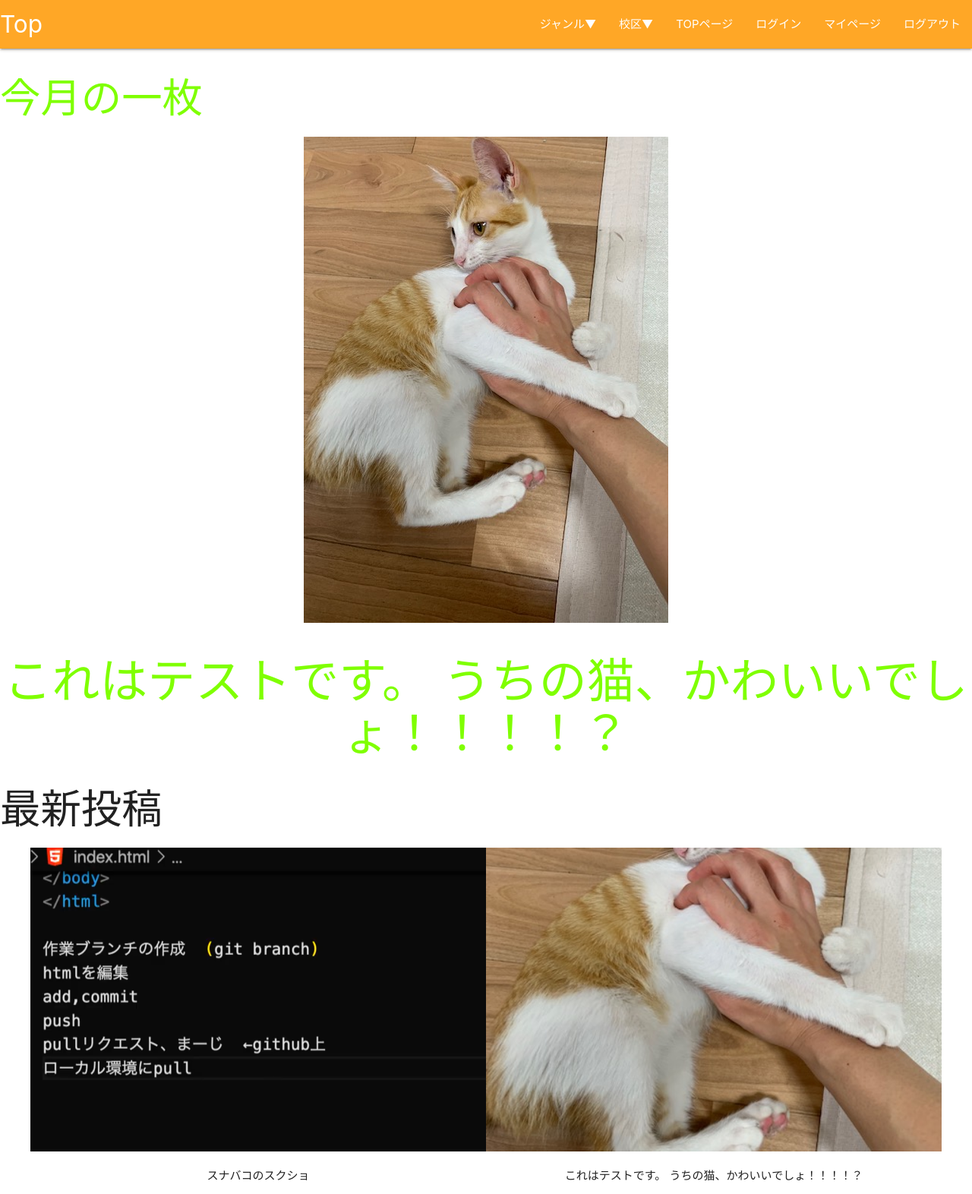
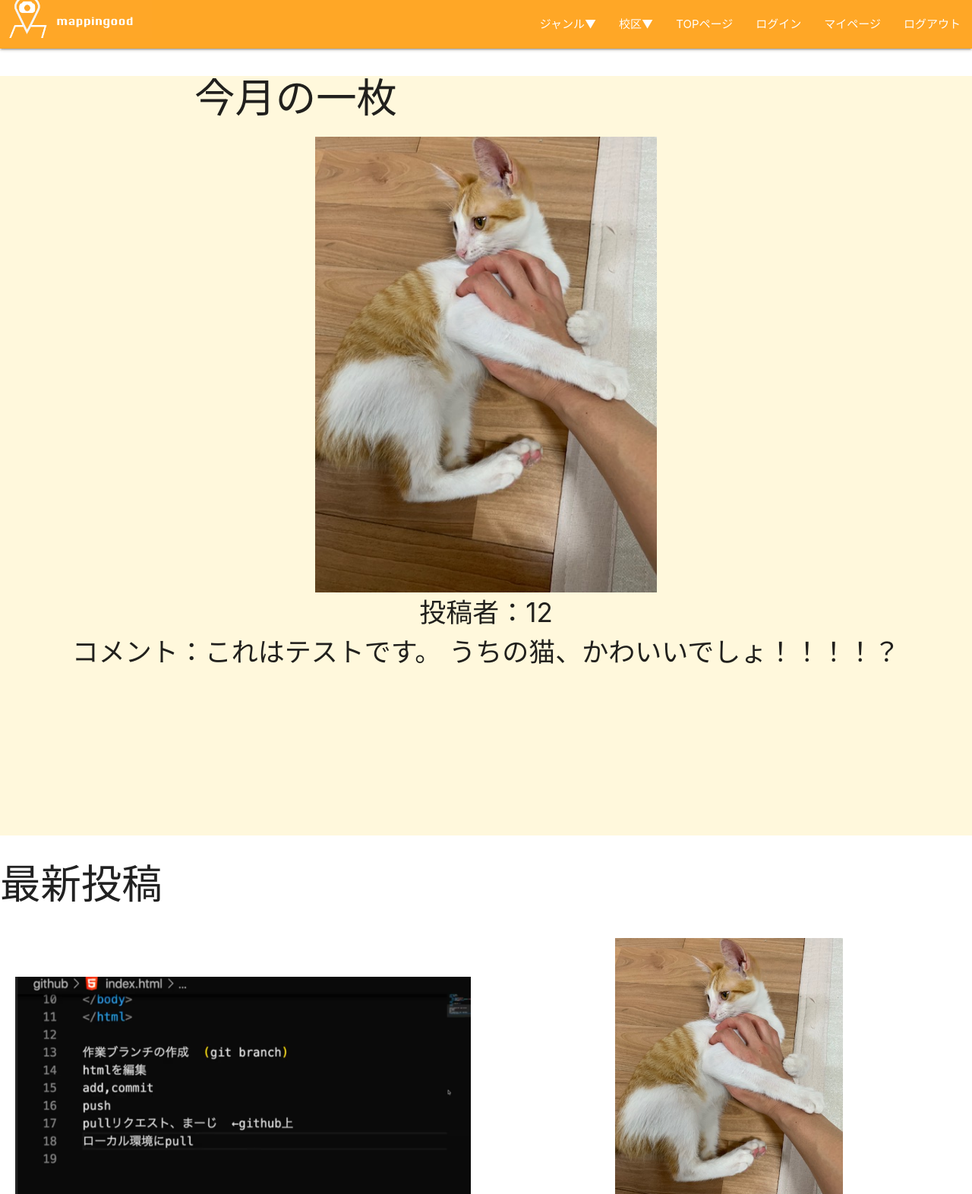
Before and after one commit to k-suematsu-jp/guraduate, a Flask app: page / in a window 1280 px wide. Shown: the top 1572 px of the page at 76% size. Run offline with Flask 2, Linux system fonts and the light colour scheme; data comes from the database, SQL or seed files in the repository; both versions use the stored data as it was after the commit.

Commit message:
CSSを調整

```diff
--- a/app.py
+++ b/app.py
@@ -18,15 +18,14 @@ def top_picture():
     # データベースの中身が見えるようにする
     c = conn.cursor()
     # sqlを実行する
-    c.execute("select picture,comment from picture where picture_id =1")
+    # ここのピクチャーidは手動で変更
+    c.execute("select user_id,picture,comment,time from picture where picture_id =1")
     # fetchoneはタプル型
     top_img = c.fetchone()
-    # print(top_img)
+    print(top_img)
 
-    c.execute("select picture,comment from picture order by time desc ")
+    c.execute("select picture,comment,picture_id from picture order by time desc ")
     new_imgs = c.fetchmany(size=4)
-
-    # print(new_imgs)
 
     c.execute("select site_name from site")
     site_name = c.fetchall()
@@ -34,7 +33,7 @@ def top_picture():
     # 接続終了
     c.close()
     # 接続終了
-    return render_template("index.html", top_img=top_img, new_imgs=new_imgs, site_name=site_name)
+    return render_template("index.html", top_img=top_img,new_imgs=new_imgs, site_name=site_name)
 
 
 @app.route("/login",methods=["GET"])
@@ -115,8 +114,16 @@ def greet():
         nickname = c.fetchone()
         nickname = nickname[0]
         print(nickname)
+
+        c.execute(
+                "select * from picture where user_id = ? order by time desc ", (user_id,))
+        my_list = []
+        for row in c.fetchall():
+            my_list.append({"picture_id": row[0], "user_id": row[1], "comment": row[2], "picture": row[3],
+                                "time": row[4], "location_no": row[5], "good_count": row[6], "site_name": row[7], "junru_name": row[8], })
+
         c.close()
-        return render_template("/user_page.html",nickname = nickname)
+        return render_template("/user_page.html",nickname = nickname,my_list=my_list)
     else:
         return render_template("login.html")
 
@@ -203,7 +210,7 @@ def brows_kouku(kouku):
     c = conn.cursor()
     print(kouku)
     c.execute(
-        "select * from picture where site_name = ? order by time desc", (kouku,))
+        "select * from picture  where site_name = ? order by time desc", (kouku,))
     brows_list = []
     for row in c.fetchall():
         brows_list.append({"picture_id": row[0], "user_id": row[1], "comment": row[2], "picture": row[3],
@@ -212,23 +219,23 @@ def brows_kouku(kouku):
     print(brows_list)
     return render_template("browsing_kouku.html", kouku=kouku, brows_list=brows_list)
 
-@app.route('/personal_page/<string:name>')
-def brows_person(name):
+@app.route('/personal_page/<int:user_id>')
+def brows_person(user_id):
     conn = sqlite3.connect('mappin_good.db')
     c = conn.cursor()
-    print(name)
+
     c.execute(
-        "select * from picture where user_id = ? order by time desc", (name,))
+        "select * from picture where user_id = ? order by time desc ", (user_id,))
     brows_list = []
     for row in c.fetchall():
         brows_list.append({"picture_id": row[0], "user_id": row[1], "comment": row[2], "picture": row[3],
                            "time": row[4], "location_no": row[5], "good_count": row[6], "site_name": row[7], "junru_name": row[8], })
 
-    c.execute("select nickname,site_name from users where username = ? ", (name,))
+    c.execute("select nickname,site_name from users where user_id = ? ", (user_id,))
     profile=c.fetchall()
     c.close()
     print(profile)
-    return render_template("personal_page.html", name=name, brows_list=brows_list, profile=profile)
+    return render_template("personal_page.html", brows_list=brows_list, profile=profile)
 
 @app.route('/picture/<int:picture_id>')
 def picture(picture_id):
@@ -238,7 +245,7 @@ def picture(picture_id):
     c.execute("select * from picture where picture_id = ? ", (picture_id,))
     img_profile=c.fetchall()
 
-    c.execute("select nickname,site_name from users where username = ? ", (img_profile[0][1],))
+    c.execute("select nickname,site_name,user_id from users where user_id = ? ", (img_profile[0][1],))
     name=c.fetchall()
     c.close()
     return render_template("picture.html", img_profile=img_profile,name=name)
--- a/static/css/style_pc.css
+++ b/static/css/style_pc.css
@@ -1,26 +1,53 @@
 @charset "UTF-8";
 
+.nav-wrapper{
+    height: 100px;
+}
+
+.mappingood-logo{
+    height: 50px;
+    width: 200px;
+    object-fit: cover;
+}
+
+/* トップページのCSS */
 .kongetuno_itimai {
-    color: chartreuse;
+    padding-left: 20%;
+}
+
+.top_img_area {
+    background-color: #fff8dc;
+    height: 1000px;
 }
 
 .top_img1 {
     display: block;
+    margin-right: auto;
     margin-left: auto;
-    margin-right: auto;
+    width: 900px;
+    height: 600px;
+    object-fit: contain;
+}
+
+.top_img_name {
+    text-align: center;
+    font-size: 35px;
 }
 
 .top_comment {
-    color: chartreuse;
-    text-align: center
+    font-size: 35px;
+    text-align: center;
 }
 
-/* .top_img6 {
-    display: block;
-    margin-left: auto;
-    margin-right: auto;
-    width: 1000px;
-} */
+.top_img2 {
+    width: 600px;
+    height: 400px;
+    object-fit: contain;
+}
+
+.item {
+    padding: 20px;
+}
 
 .container_img {
     display: flex;
@@ -29,14 +56,17 @@
     justify-content: center;
 }
 
-.container_img img {
-    object-fit: cover;
-    width: 600px;
-    height: 400px;
+p {
+    text-align: center
 }
 
-p {
-    text-align: center
+.junru_area {
+    background-color: #fff8dc;
+    height: 200px;
+}
+
+.kouku_area {
+    margin-bottom: 100px;
 }
 
 .junru {
--- a/templates/base.html
+++ b/templates/base.html
@@ -20,7 +20,7 @@
         <div class="navbar-fixed">
         <nav>
             <div class="nav-wrapper orange lighten-1">
-                <a href="#" class="brand-logo">Top</a>
+                <a href="/" class="brand-logo"><img src="/static/img/mappingood_2.jpg" class="mappingood-logo"></a>
                 <ul id="nav-mobile" class="right hide-on-med-and-down">
                     <li><a href="sass.html">ジャンル▼</a></li>
                     <li><a href="badges.html">校区▼</a></li>
--- a/templates/index.html
+++ b/templates/index.html
@@ -1,17 +1,21 @@
 {% extends "base.html" %}
 {% block content %}
+<div class="top_img_area">
     <h2 class="kongetuno_itimai">今月の一枚</h2>
-<img src="/static/img/{{top_img[0]}}" alt="" class="top_img1">
-<h1 class="top_comment">{{top_img[1]}}</h1>
+    <!-- ここのリンク先も手動で変更 -->
+    <a href="/picture/1"><img src="/static/img/{{top_img[1]}}" class="top_img1"></a>
+    <div class="top_img_name">投稿者：{{top_img[0]}}</div>
+    <div class="top_comment">コメント：{{top_img[2]}}</div>
+</div>
 
 <h2>最新投稿</h2>
 <div class="container_img">
     <div class="item">
-        <img src="/static/img/{{new_imgs[0][0]}}" alt="" class="top_img6">
+        <a href="/picture/{{new_imgs[0][2]}}"><img src="/static/img/{{new_imgs[0][0]}}" alt="" class="top_img2"></a>
         <p>{{new_imgs[0][1]}}</p>
     </div>
     <div class="item">
-        <img src="/static/img/{{new_imgs[1][0]}}" alt="" class="top_img6">
+        <a href="/picture/{{new_imgs[1][2]}}"><img src="/static/img/{{new_imgs[1][0]}}" alt="" class="top_img2"></a>
         <p>{{new_imgs[1][1]}}</p>
     </div>
 
@@ -19,104 +23,109 @@
 
 <div class="container_img">
     <div class="item">
-        <img src="/static/img/{{new_imgs[2][0]}}" alt="" class="top_img6">
-        <p>{{new_imgs[1][1]}}</p>
+        <a href="/picture/{{new_imgs[2][2]}}"><img src="/static/img/{{new_imgs[2][0]}}" alt="" class="top_img2"></a>
+        <p>{{new_imgs[2][1]}}</p>
     </div>
     <div class="item">
-        <img src="/static/img/{{new_imgs[3][0]}}" alt="" class="top_img6">
-        <p>{{new_imgs[1][1]}}</p>
+        <a href="/picture/{{new_imgs[3][2]}}"><img src="/static/img/{{new_imgs[3][0]}}" alt="" class="top_img2"></a>
+        <p>{{new_imgs[3][1]}}</p>
     </div>
 </div>
 
+<div class="junru_area">
     <h2>ジャンル</h2>
     <div class="junru">
+
         <div class="junru_button">
-        <button onclick="location.href='https://techacademy.jp/magazine/'">{{site_name[0][0]}}</button>
+            <button onclick="location.href='/junru/子育て'">子育て</button>
         </div>
         <div class="junru_button">
-        <button onclick="location.href='https://techacademy.jp/magazine/'">{{site_name[1][0]}}</button>
+            <button onclick="location.href='/junru/観光'">観光</button>
         </div>
         <div class="junru_button">
-        <button onclick="location.href='https://techacademy.jp/magazine/'">{{site_name[2][0]}}</button>
+            <button onclick="location.href='/junru/買い物'">買い物</button>
         </div>
         <div class="junru_button">
-        <button onclick="location.href='https://techacademy.jp/magazine/'">{{site_name[3][0]}}</button>
+            <button onclick="location.href='/junru/グルメ'">グルメ</button>
         </div>
         <div class="junru_button">
-        <button onclick="location.href='https://techacademy.jp/magazine/'">{{site_name[4][0]}}</button>
+            <button onclick="location.href='/junru/趣味'">趣味</button>
         </div>
         <div class="junru_button">
-        <button onclick="location.href='https://techacademy.jp/magazine/'">{{site_name[5][0]}}</button>
+            <button onclick="location.href='/junnru/フォトスポット'">フォトスポット</button>
         </div>
         <div class="junru_button">
-        <button onclick="location.href='https://techacademy.jp/magazine/'">{{site_name[6][0]}}</button>
+            <button onclick="location.href='/junru/その他'">その他</button>
+        </div>
 </div>
 </div>
 
+<div class="kouku_area">
     <h2>校区</h2>
     <div class="kouku">
         <div class="kouku_button">
-        <button onclick="location.href='https://techacademy.jp/magazine/'">代陽</button>
+            <button onclick="location.href='/kouku/代陽'">代陽</button>
         </div>
         <div class="kouku_button">
-        <button onclick="location.href='https://techacademy.jp/magazine/'">八代</button>
+            <button onclick="location.href='/kouku/八代'">八代</button>
         </div>
         <div class="kouku_button">
-        <button onclick="location.href='https://techacademy.jp/magazine/'">松高</button>
+            <button onclick="location.href='/kouku/松高'">松高</button>
         </div>
         <div class="kouku_button">
-        <button onclick="location.href='https://techacademy.jp/magazine/'">八千把</button>
+            <button onclick="location.href='/kouku/八千把'">八千把</button>
         </div>
         <div class="kouku_button">
-        <button onclick="location.href='https://techacademy.jp/magazine/'">松高</button>
+            <button onclick="location.href='/kouku/松高'">松高</button>
         </div>
         <div class="kouku_button">
-        <button onclick="location.href='https://techacademy.jp/magazine/'">太田郷</button>
+            <button onclick="location.href='/kouku/太田郷'">太田郷</button>
         </div>
         <div class="kouku_button">
-        <button onclick="location.href='https://techacademy.jp/magazine/'">植柳</button>
+            <button onclick="location.href='/kouku/植柳'">植柳</button>
         </div>
         <div class="kouku_button">
-        <button onclick="location.href='https://techacademy.jp/magazine/'">麦島</button>
+            <button onclick="location.href='/kouku/麦島'">麦島</button>
         </div>
         <div class="kouku_button">
-        <button onclick="location.href='https://techacademy.jp/magazine/'">高田</button>
+            <button onclick="location.href='/kouku/高田'">高田</button>
         </div>
         <div class="kouku_button">
-        <button onclick="location.href='https://techacademy.jp/magazine/'">金剛</button>
+            <button onclick="location.href='/kouku/金剛'">金剛</button>
         </div>
         <div class="kouku_button">
-        <button onclick="location.href='https://techacademy.jp/magazine/'">郡築</button>
+            <button onclick="location.href='/kouku/郡築'">郡築</button>
         </div>
         <div class="kouku_button">
-        <button onclick="location.href='https://techacademy.jp/magazine/'">昭和</button>
+            <button onclick="location.href='/kouku/昭和'">昭和</button>
         </div>
         <div class="kouku_button">
-        <button onclick="location.href='https://techacademy.jp/magazine/'">宮地</button>
+            <button onclick="location.href='/kouku/宮地'">宮地</button>
         </div>
         <div class="kouku_button">
-        <button onclick="location.href='https://techacademy.jp/magazine/'">龍峯</button>
+            <button onclick="location.href='/kouku/龍峯'">龍峯</button>
         </div>
         <div class="kouku_button">
-        <button onclick="location.href='https://techacademy.jp/magazine/'">日奈久</button>
+            <button onclick="location.href='/kouku/日奈久'">日奈久</button>
         </div>
         <div class="kouku_button">
-        <button onclick="location.href='https://techacademy.jp/magazine/'">二見</button>
+            <button onclick="location.href='/kouku/二見'">二見</button>
         </div>
         <div class="kouku_button">
-        <button onclick="location.href='https://techacademy.jp/magazine/'">坂本</button>
+            <button onclick="location.href='/kouku/坂本'">坂本</button>
         </div>
         <div class="kouku_button">
-        <button onclick="location.href='https://techacademy.jp/magazine/'">千丁</button>
+            <button onclick="location.href='/kouku/千丁'">千丁</button>
         </div>
         <div class="kouku_button">
-        <button onclick="location.href='https://techacademy.jp/magazine/'">鏡</button>
+            <button onclick="location.href='/kouku/鏡'">鏡</button>
         </div>
         <div class="kouku_button">
-        <button onclick="location.href='https://techacademy.jp/magazine/'">東陽</button>
+            <button onclick="location.href='/kouku/東陽'">東陽</button>
         </div>
         <div class="kouku_button">
-        <button onclick="location.href='https://techacademy.jp/magazine/'">泉</button>
+            <button onclick="location.href='/kouku/泉'">泉</button>
+        </div>
     </div>
 </div>
 {% endblock %}
```
Also changed, not shown: other parts of static/css/style_pc.css (+54 -0 lines), templates/browsing_junru.html (+5 -5 lines), templates/browsing_kouku.html (+3 -4 lines), templates/personal_page.html (+5 -6 lines), templates/picture.html (+8 -5 lines), templates/user_page.html (+16 -0 lines), mappin_good.db, static/img/mappingood_2.jpg (added), static/img/スクリーンショット 2020-09-29 20.36.42.png (added). Lines whose indentation alone changed are shown as unchanged.
